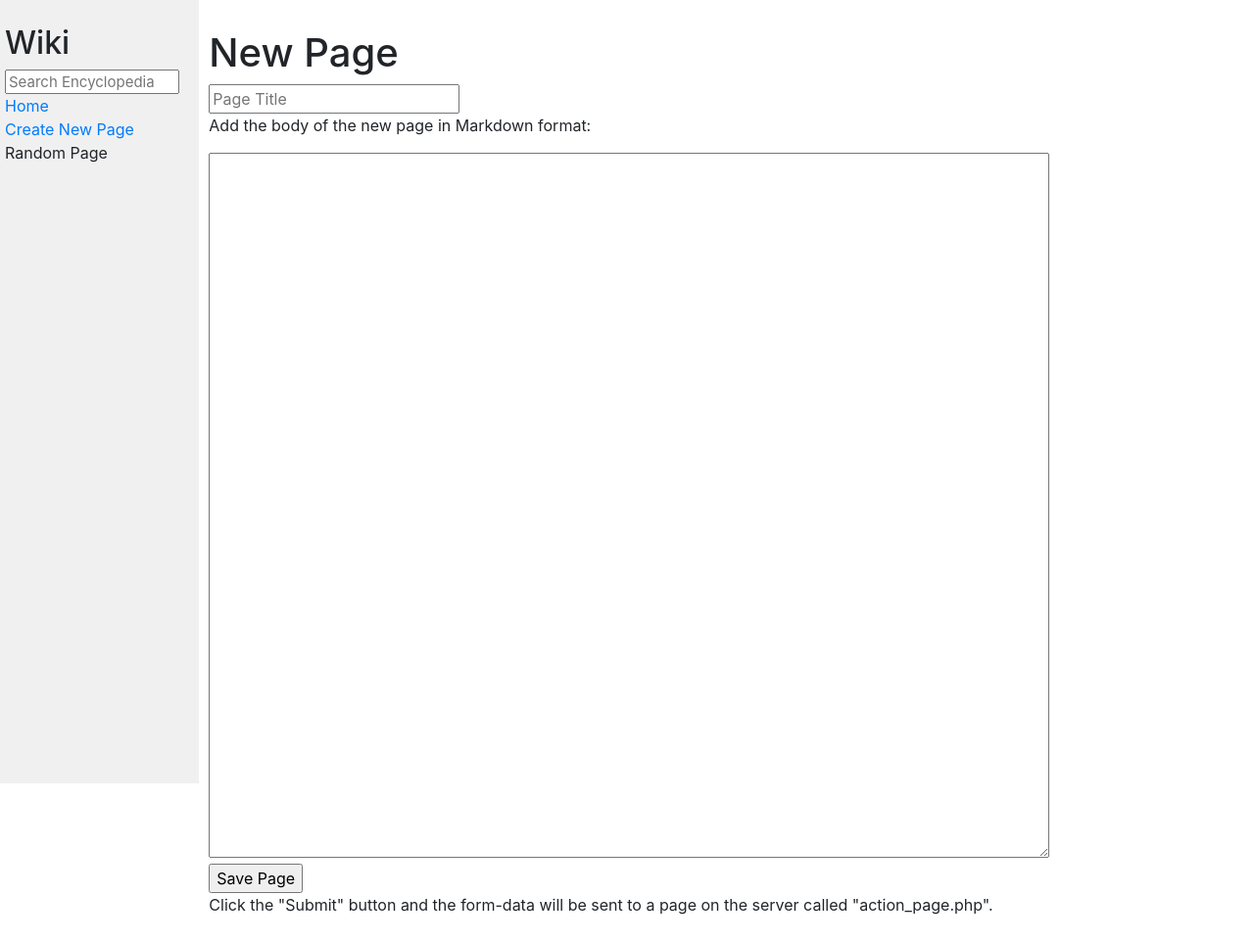
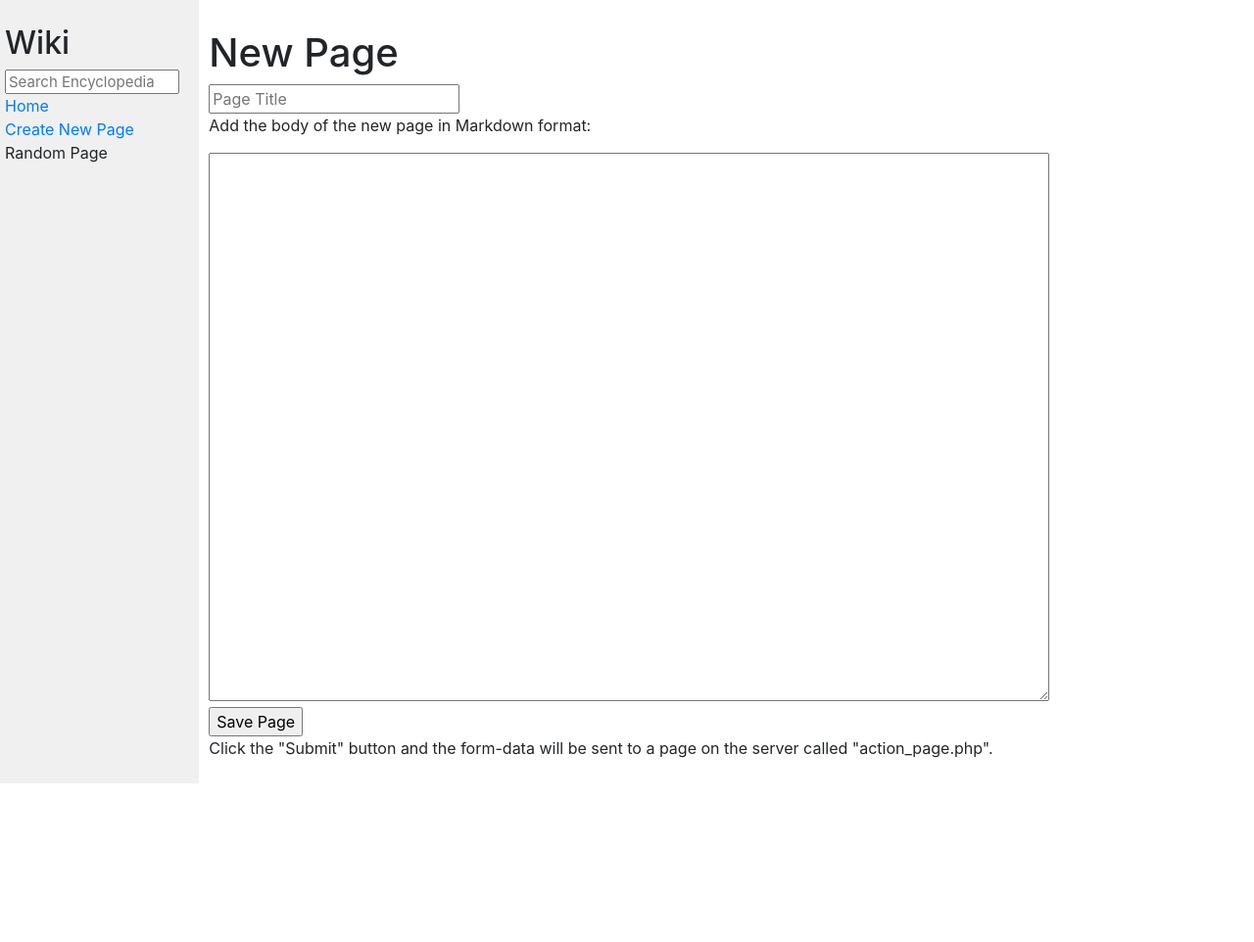
Before and after one commit to AleixMJ/wiki, a Django app: page /page/ in a window 1280 px wide. Shown: the whole page at 98% size. After the commit the page ends 800 px from the top, so only its background shows below. Run offline with Django 3.2, Linux system fonts and the light colour scheme; some libraries are stand-ins or nearby versions.

Commit message:
reduced the textarea height slightly as the predefined was too big

```diff
--- a/encyclopedia/static/encyclopedia/styles.css
+++ b/encyclopedia/static/encyclopedia/styles.css
@@ -13,7 +13,7 @@ h1 {
 }
 
 textarea {
-    height: 90vh;
+    height: 70vh;
     width: 80%;
 }
 
```
